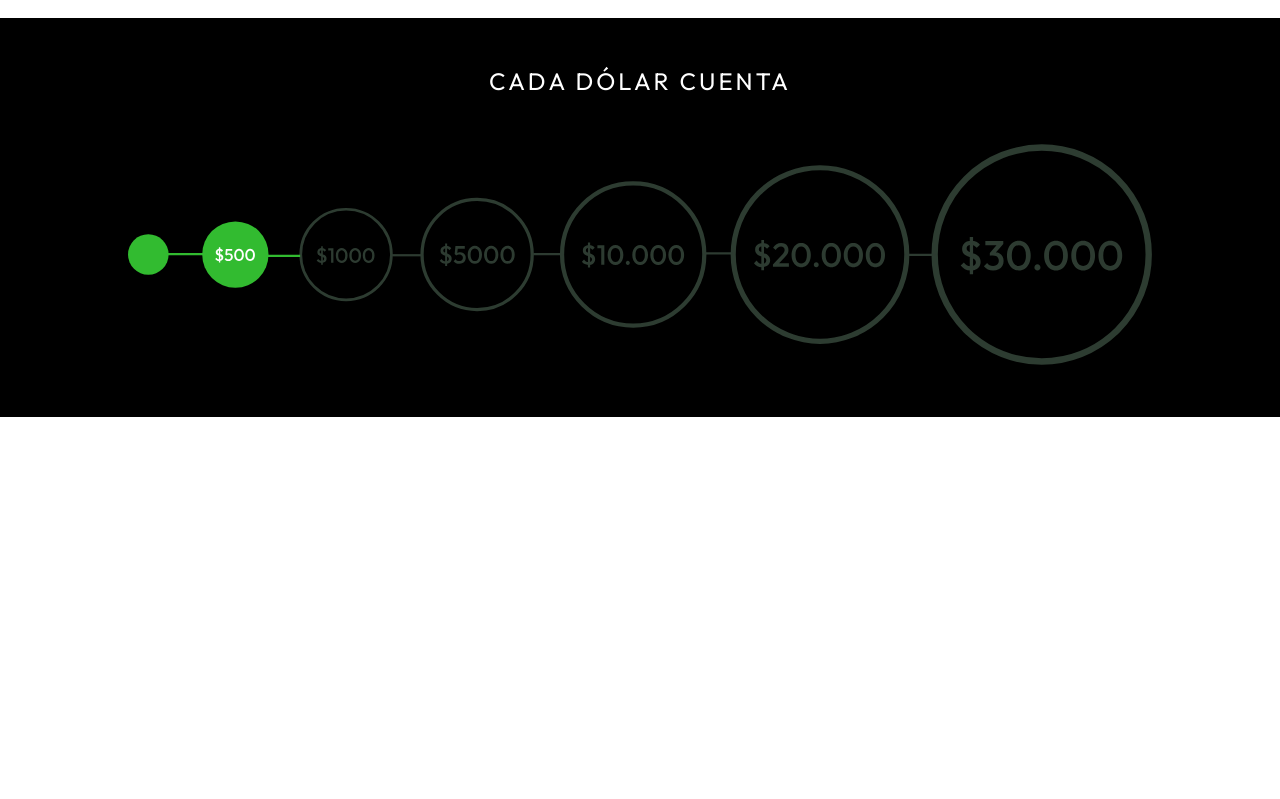
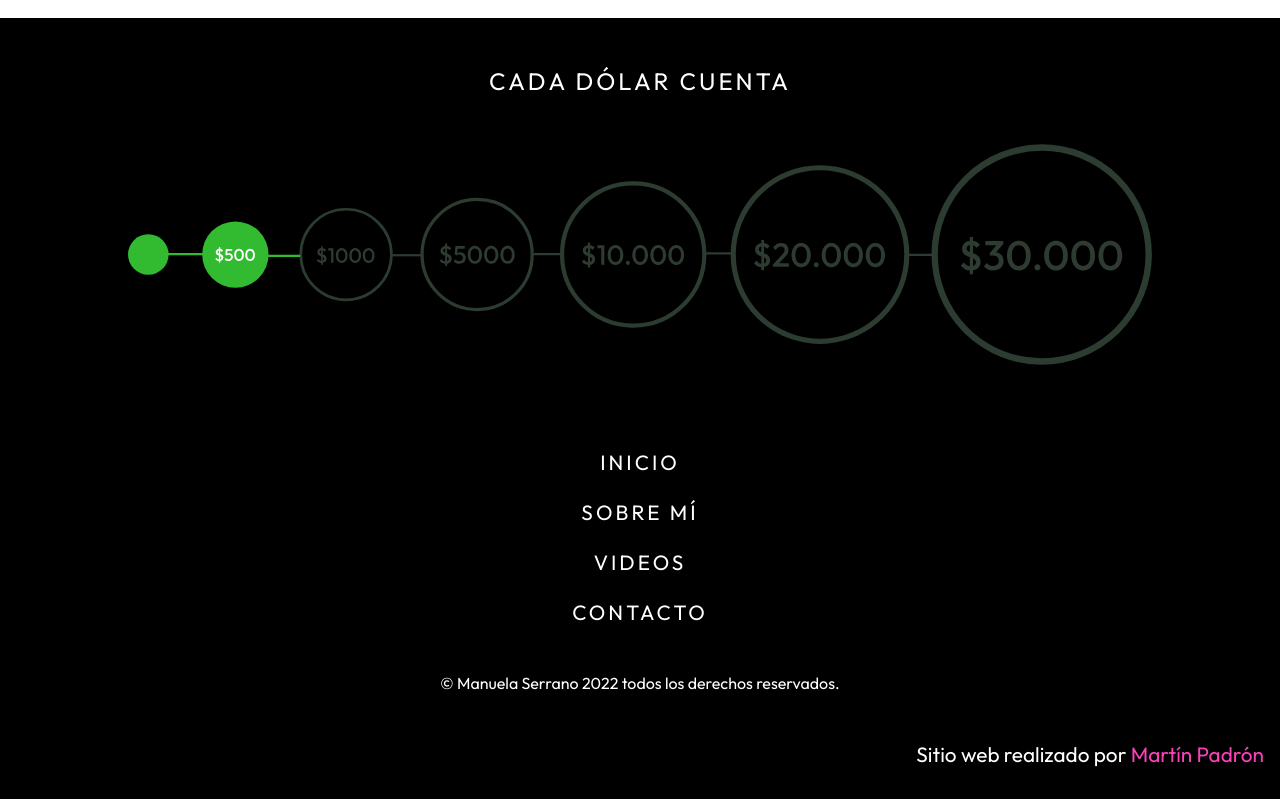
Before and after one commit to maartou/manuserrano, a Next.js app: page / in a window 1280 px wide. Shown: the part 2714-3513 px from the top of the page. Before the commit the page ends 3131 px from the top, so only its background shows below. Built offline with nearby package versions, Linux system fonts and the light colour scheme; a web font is replaced by a local one.

Commit message:
Agregando footer y terminando

```diff
--- /dev/null
+++ b/components/footer/Footer.jsx
@@ -0,0 +1,19 @@
+import Link from "next/link"
+import style from './Footer.module.scss'
+
+const Footer = () => {
+  return (
+    <footer className={style.footer}>
+        <div className={style.links}>
+            <Link href="/"> Inicio </Link>
+            <Link href="#sobre-mi"> Sobre mí </Link>
+            <Link href="#videos"> Videos </Link>
+            <Link href="#recaudaciones"> Contacto </Link>
+        </div>
+        <h4>&copy; Manuela Serrano 2022 todos los derechos reservados.</h4>
+        <p>Sitio web realizado por  <a href="https://www.martineduardo.com/" target="_blank" rel="noreferrer" >Martín Padrón</a> </p>
+    </footer>
+  )
+}
+
+export default Footer
--- /dev/null
+++ b/components/footer/Footer.module.scss
@@ -0,0 +1,52 @@
+$secon: #8A2145;
+$primary: #fc40ba;
+$transition: all 400ms ease;
+
+.footer {
+    background: black;
+    color: white;
+    padding: 2rem 0;
+
+    h4 {
+        text-align: center;
+        font-weight: 300;
+        margin-bottom: 3em;
+    }
+
+    p {
+        font-size: 1em;
+        text-align: end;
+        padding-right: 1rem;
+        a {
+            color: $primary;
+        }
+    }
+}
+
+.links {
+    display: flex;
+    flex-direction: column;
+    align-items: center;
+    gap: 1.5em;
+    margin-bottom: 3em;
+
+    a {
+        font-size: 1.3em;
+        text-transform: uppercase;
+        letter-spacing: 3px;
+        transition: $transition;
+        &:hover {
+            color: $primary;
+        }
+    }
+}
+
+@media screen and (min-width: 1204px) {
+
+    .footer {
+        p {
+            font-size: 1.3em;
+        }
+    }
+
+}
--- a/pages/index.jsx
+++ b/pages/index.jsx
@@ -6,6 +6,7 @@ import About from "../components/about/About";
 import Multimedia from "../components/multimedia/Multimedia";
 import Recaudaciones from "../components/recaudaciones/Recaudaciones";
 import Counter from "../components/counter/Counter";
+import Footer from "../components/footer/Footer";
 
 export default function Home() {
   return (
@@ -14,6 +15,7 @@ export default function Home() {
         <title>Manuela Serrano | De camino al Berklee</title>
         <link rel="shortcut icon" href="favicon.svg" type="image/x-icon" />
       </Head>
+
       <Header/>
 
       <main>
@@ -23,6 +25,8 @@ export default function Home() {
         <Recaudaciones />
         <Counter />
       </main>
+
+      <Footer />
     </>
   );
 }
```
